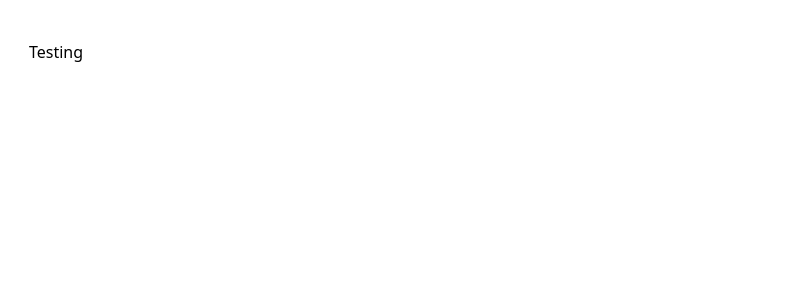
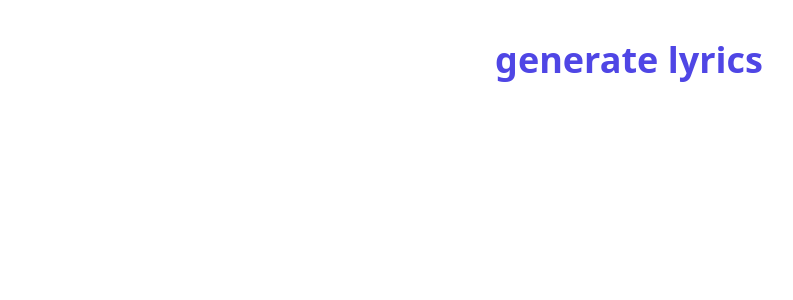
Before and after one commit to ShimonOcean/lyric-chains, a Next.js app: page / in a window 1280 px wide. Shown: the top 300 px of the page, without its empty margins (11-804 px from the left). Built offline with nearby package versions, Linux system fonts and the light colour scheme.

Commit message:
Header complete, will add code repo in footer

```diff
--- a/pages/index.js
+++ b/pages/index.js
@@ -5,12 +5,23 @@ export default function Home() {
   return (
     <div>
       <Head>
-        <title>Create Next App</title>
+        <title>Lyrics Generator</title>
         <meta name="description" content="Generated by create next app" />
         <link rel="icon" href="/favicon.ico" />
       </Head>
 
-      <h1 className="p-10">Testing</h1>
+      {/* Header */}
+      <header>
+        <div className='text-center p-10 text-4xl text-indigo-600 font-semibold'>
+          <p className="link">generate lyrics</p>
+        </div>
+
+        <div>
+
+        </div>
+      </header>
+
+      {/* Body */}
     </div>
   )
 }
--- a/styles/globals.css
+++ b/styles/globals.css
@@ -1,3 +1,9 @@
 @tailwind base;
 @tailwind components;
 @tailwind utilities;
+
+@layer components {
+    .link {
+        @apply hover:underline cursor-pointer;
+    }
+}
```
